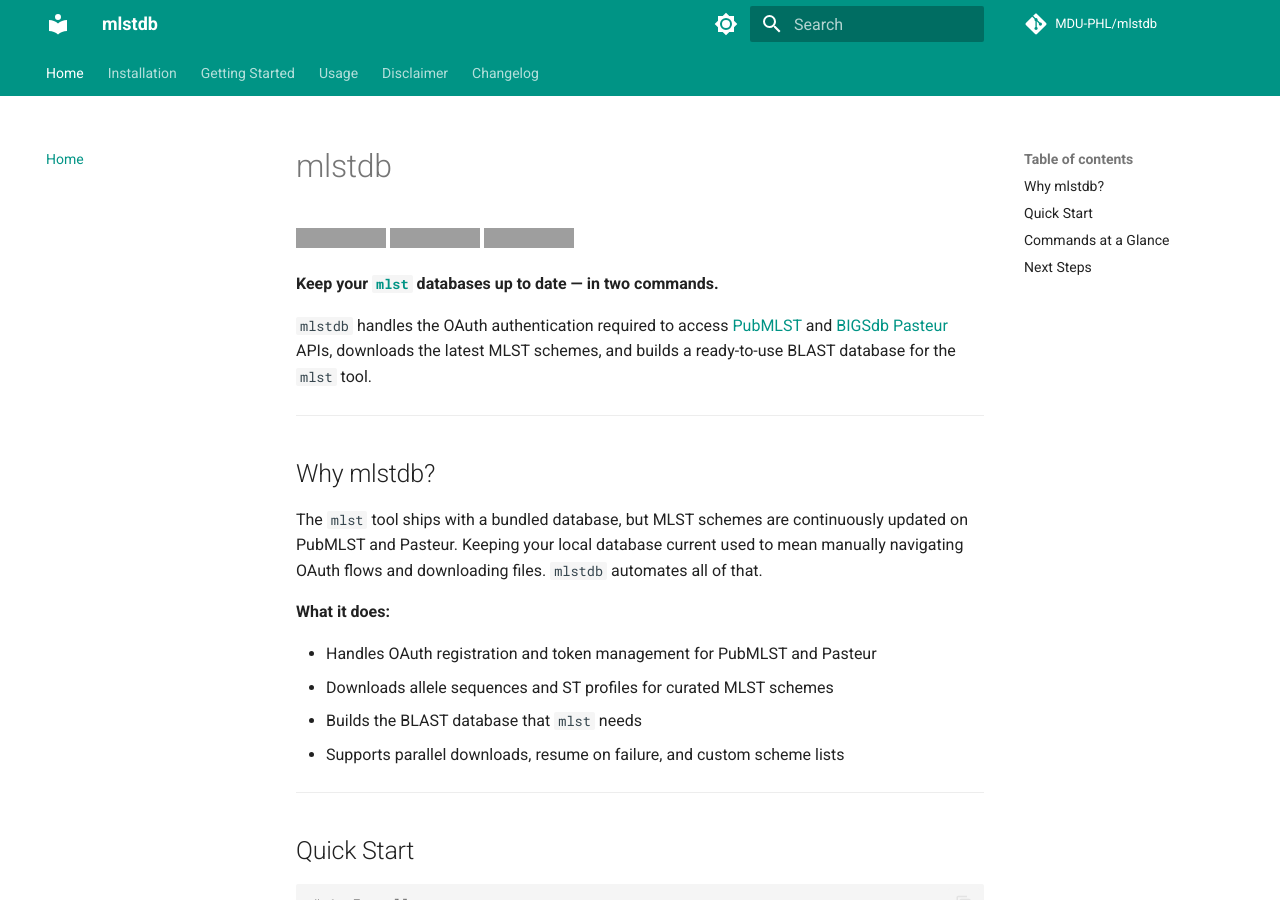
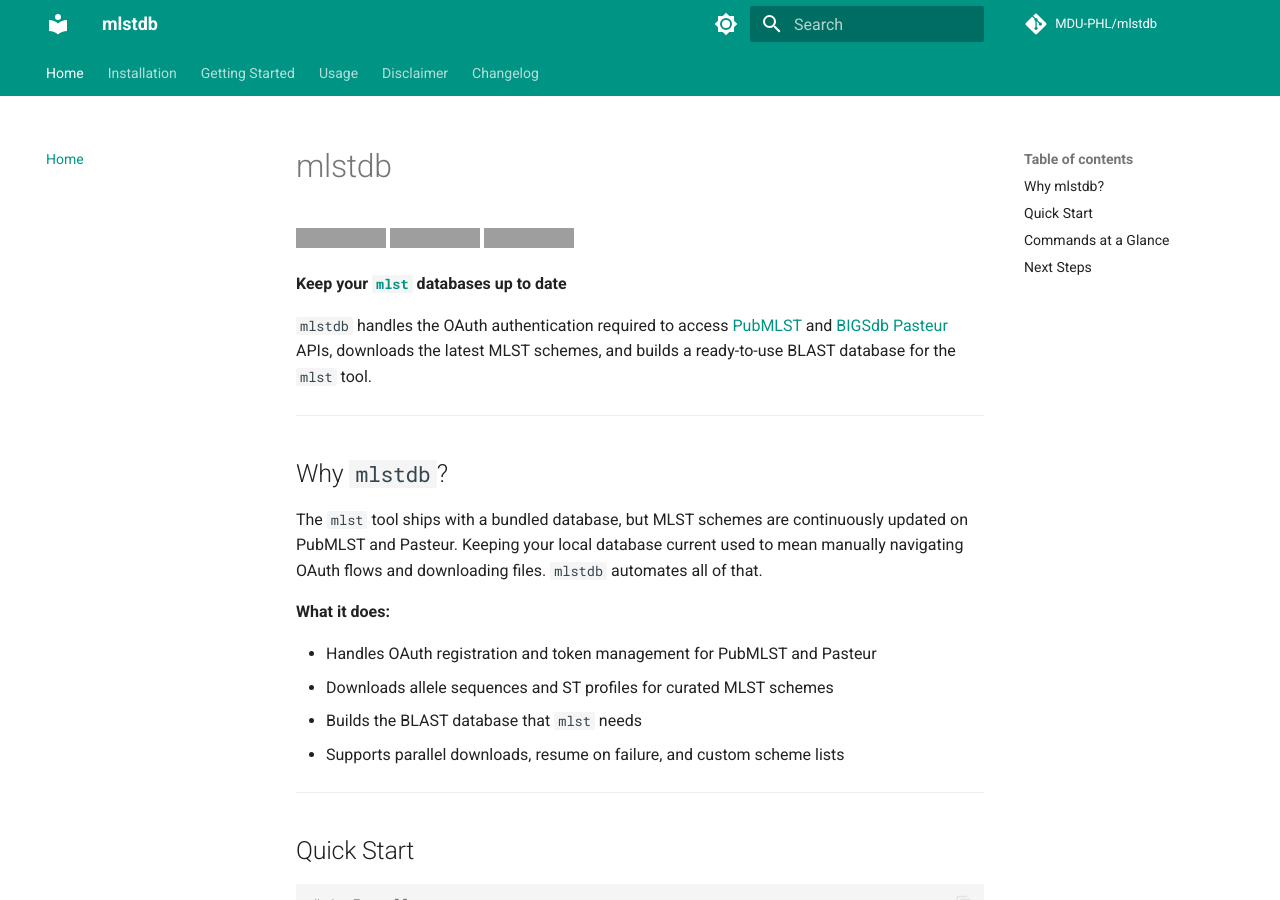
Before and after one commit to MDU-PHL/mlstdb, an MkDocs documentation site: the page built from docs/index.md, in a window 1280 px wide and 900 px high. Built offline with MkDocs 1.6.1 and Material for MkDocs 9.7.7, drawn with Linux system fonts in a browser that asks for light colours; comment, search, counter and statistics services are not loaded; grey boxes are pictures that could not be loaded.

Commit message:
Update formatting and headings in index.md

```diff
--- a/docs/index.md
+++ b/docs/index.md
@@ -4,13 +4,13 @@
 [![PyPI](https://img.shields.io/pypi/v/mlstdb.svg)](https://pypi.org/project/mlstdb)
 [![Bioconda](https://anaconda.org/bioconda/mlstdb/badges/version.svg)](https://anaconda.org/bioconda/mlstdb)
 
-**Keep your [`mlst`](https://github.com/tseemann/mlst) databases up to date — in two commands.**
+**Keep your [`mlst`](https://github.com/tseemann/mlst) databases up to date**
 
 `mlstdb` handles the OAuth authentication required to access [PubMLST](https://pubmlst.org/) and [BIGSdb Pasteur](https://bigsdb.pasteur.fr/) APIs, downloads the latest MLST schemes, and builds a ready-to-use BLAST database for the `mlst` tool.
 
 ---
 
-## Why mlstdb?
+## Why `mlstdb`?
 
 The `mlst` tool ships with a bundled database, but MLST schemes are continuously updated on PubMLST and Pasteur. Keeping your local database current used to mean manually navigating OAuth flows and downloading files. `mlstdb` automates all of that.
 
```
